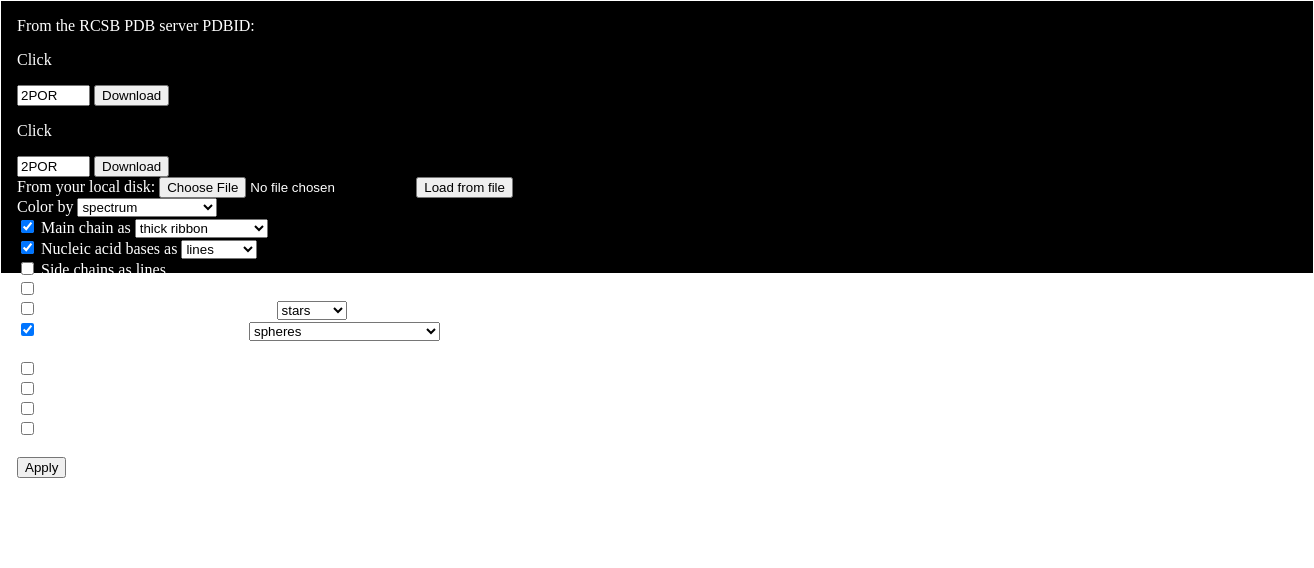
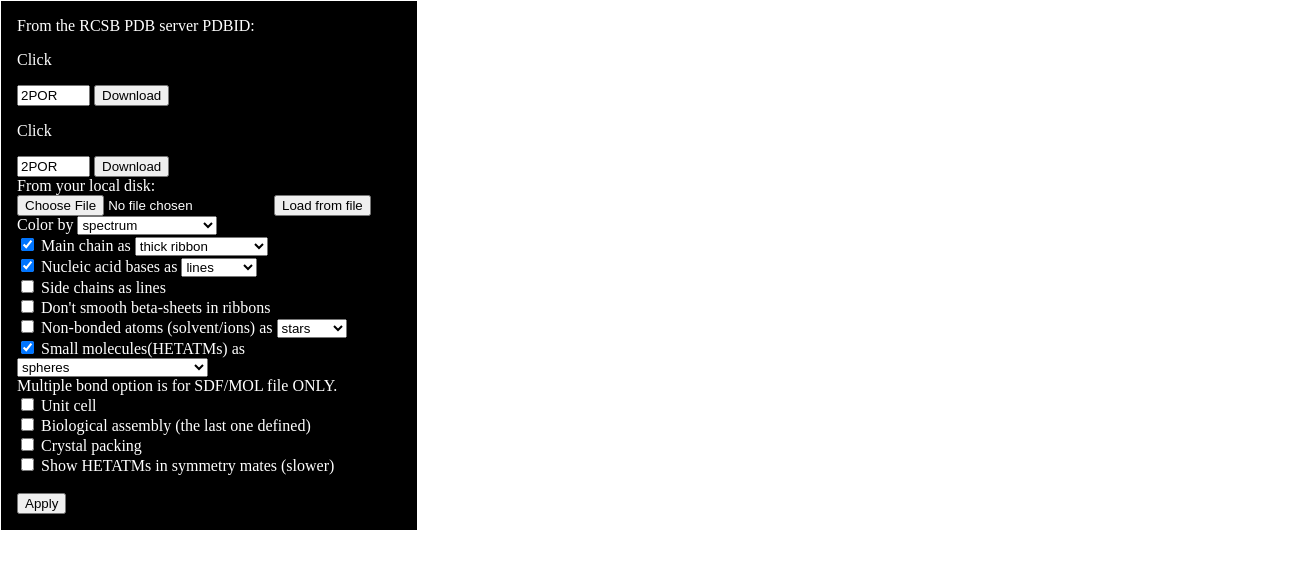
Before and after one commit to yichenlilyc/StructureVisualization, a plain HTML site: page index.html in a window 1280 px wide. Shown: the whole page, 1314 px wide, since content can reach past the window. Drawn offline with nearby package versions, Linux system fonts and the light colour scheme.

Commit message:
change insideTab2

```diff
--- a/index.html
+++ b/index.html
@@ -43,13 +43,12 @@
       top:5px;
     }
     .insideTab {
-      position: absolute;
       background-color: black;
       border: 1px solid white;
       padding: 1em;
       color:white;
       height: 30%;
-      width: 100%;
+      width: 30%;
 
     }
 
```
